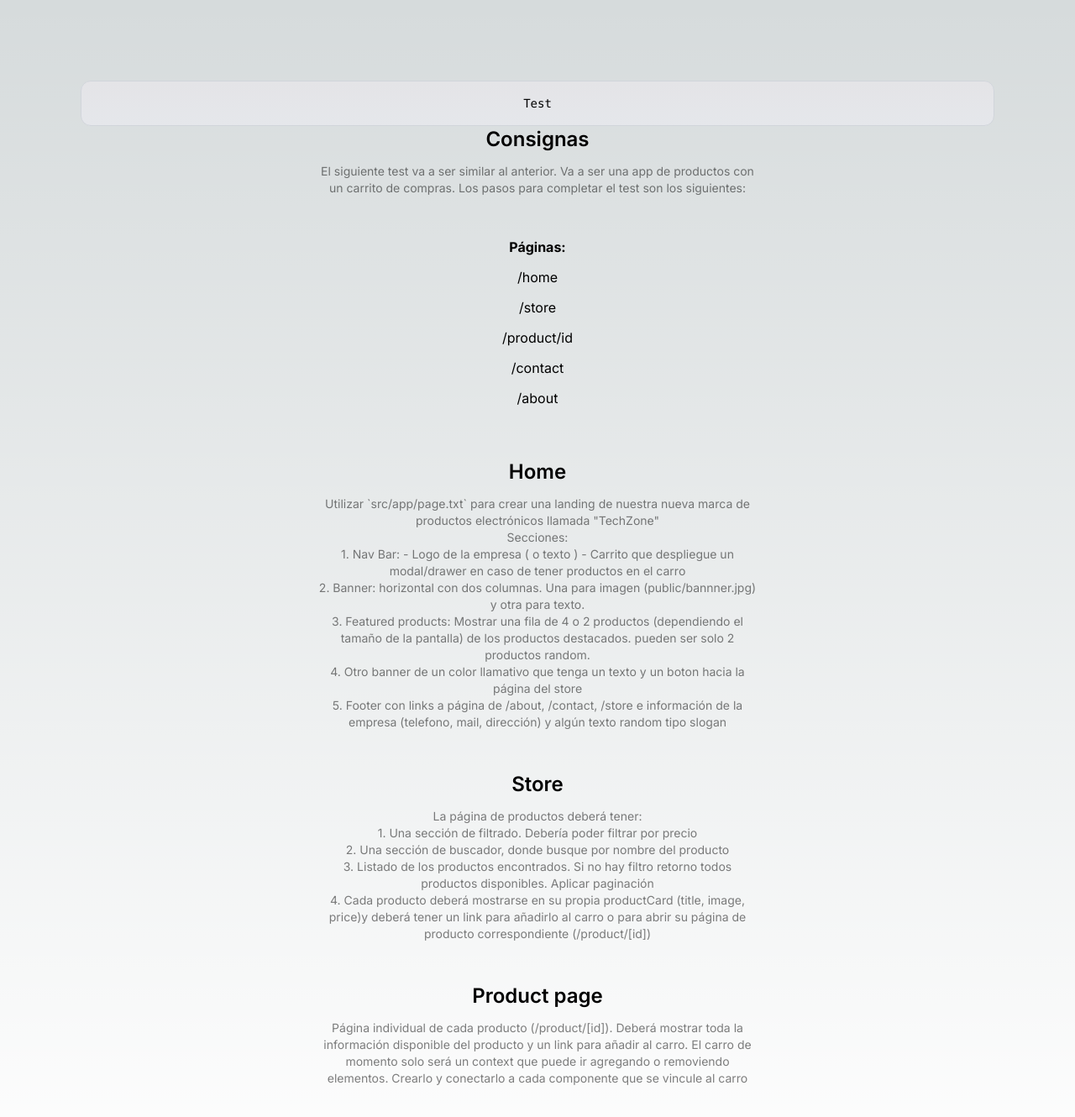
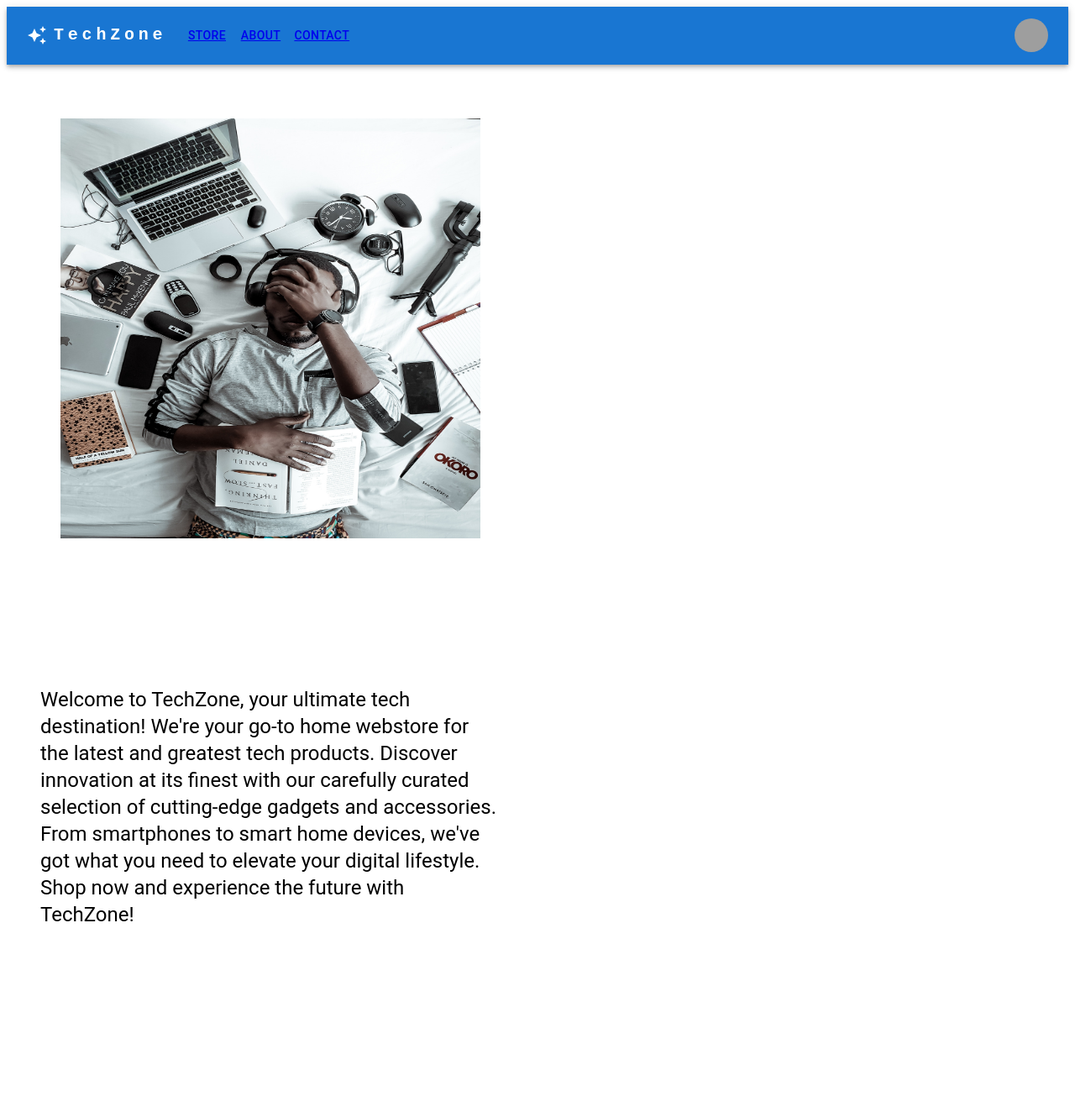
Before and after one commit to MiltonTulli/test-robot, a Next.js app: page / in a window 1280 px wide. Shown: the top 1330 px of the page at 84% size. After the commit the page ends 1145 px from the top, so only its background shows below. Built offline with nearby package versions, Linux system fonts and the light colour scheme; grey boxes are pictures that could not be loaded.

Commit message:
basic sructure

```diff
--- a/package.json
+++ b/package.json
@@ -12,6 +12,10 @@
     "db:dump": "npx ts-node ./scripts/rebuild_db.ts"
   },
   "dependencies": {
+    "@emotion/react": "^11.11.0",
+    "@emotion/styled": "^11.11.0",
+    "@mui/icons-material": "^5.11.16",
+    "@mui/material": "^5.13.1",
     "@prisma/client": "^4.14.0",
     "@types/node": "20.1.7",
     "@types/react": "18.2.6",
--- /dev/null
+++ b/src/app/about/page.tsx
@@ -0,0 +1,3 @@
+export default function About() {
+  return <h1>esta es la pagina about</h1>;
+}
--- /dev/null
+++ b/src/app/components/ImageBanner.tsx
@@ -0,0 +1,27 @@
+import { Grid, Typography, Box } from '@mui/material';
+import Image from 'next/image';
+
+function ImageBanner() {
+  return (
+    <Grid container spacing={2}>
+
+        <Box sx={{ display: 'flex', alignItems: 'center', height: '100%',margin: '80px' }}>
+        <Image
+          src="/banner.jpeg"
+          width={500}
+          height={500}
+          alt="Image"
+        />
+        </Box>
+      <Grid item xs={6}>
+        <Box sx={{ display: 'flex', alignItems: 'center', height: '100%', margin: '40px' }}>
+          <Typography variant="h5">
+            Welcome to TechZone, your ultimate tech destination! We're your go-to home webstore for the latest and greatest tech products. Discover innovation at its finest with our carefully curated selection of cutting-edge gadgets and accessories. From smartphones to smart home devices, we've got what you need to elevate your digital lifestyle. Shop now and experience the future with TechZone!
+          </Typography>
+        </Box>
+      </Grid>
+    </Grid>
+  );
+}
+
+export default ImageBanner;
--- /dev/null
+++ b/src/app/components/ResponsiveAppBar.tsx
@@ -0,0 +1,117 @@
+"use client"
+
+import Link from 'next/link';
+import * as React from 'react';
+import AppBar from '@mui/material/AppBar';
+import Box from '@mui/material/Box';
+import Toolbar from '@mui/material/Toolbar';
+import IconButton from '@mui/material/IconButton';
+import Typography from '@mui/material/Typography';
+import Menu from '@mui/material/Menu';
+import Container from '@mui/material/Container';
+import Avatar from '@mui/material/Avatar';
+import Button from '@mui/material/Button';
+import Tooltip from '@mui/material/Tooltip';
+import MenuItem from '@mui/material/MenuItem';
+import AutoAwesomeIcon from '@mui/icons-material/AutoAwesome';
+
+const pages = [{
+  label:'Store',
+  route:'/store'},{
+  label: 'About',
+  route: '/about'}, {
+  label: 'Contact',
+  route: '/contact'}
+];
+
+const settings = ['Profile', 'Account', 'Dashboard', 'Logout'];
+
+function ResponsiveAppBar() {
+  const [anchorElNav, setAnchorElNav] = React.useState<null | HTMLElement>(null);
+  const [anchorElUser, setAnchorElUser] = React.useState<null | HTMLElement>(null);
+  const handleOpenUserMenu = (event: React.MouseEvent<HTMLElement>) => {
+    setAnchorElUser(event.currentTarget);
+  };
+
+  const handleCloseNavMenu = () => {
+    setAnchorElNav(null);
+  };
+
+  const handleCloseUserMenu = () => {
+    setAnchorElUser(null);
+  };
+
+  return (
+    <AppBar position="static">
+      <Container maxWidth="xl">
+        <Toolbar disableGutters>
+          <AutoAwesomeIcon sx={{ display: { xs: 'none', md: 'flex' }, mr: 1 }} />
+          <Typography
+            variant="h6"
+            noWrap
+            component="a"
+            href="/"
+            sx={{
+              mr: 2,
+              display: { xs: 'none', md: 'flex' },
+              fontFamily: 'monospace',
+              fontWeight: 700,
+              letterSpacing: '.3rem',
+              color: 'inherit',
+              textDecoration: 'none',
+            }}
+          >
+          TechZone
+          </Typography>
+
+          <Box sx={{ flexGrow: 1, display: { xs: 'none', md: 'flex' } }}>
+            {pages.map(( {label, route} ) => (
+
+              <Button
+                key={route}
+                onClick={handleCloseNavMenu}
+                sx={{ my: 2, color: 'white', display: 'block' }}
+              >
+                <Link href={route}
+                >
+                {label}
+                </Link>
+              </Button>
+            ))}
+          </Box>
+
+          <Box sx={{ flexGrow: 0 }}>
+            <Tooltip title="Open settings">
+              <IconButton onClick={handleOpenUserMenu} sx={{ p: 0 }}>
+                <Avatar alt="Remy Sharp" src="/static/images/avatar/2.jpg" />
+              </IconButton>
+            </Tooltip>
+            <Menu
+              sx={{ mt: '45px' }}
+              id="menu-appbar"
+              anchorEl={anchorElUser}
+              anchorOrigin={{
+                vertical: 'top',
+                horizontal: 'right',
+              }}
+              keepMounted
+              transformOrigin={{
+                vertical: 'top',
+                horizontal: 'right',
+              }}
+              open={Boolean(anchorElUser)}
+              onClose={handleCloseUserMenu}
+            >
+              {settings.map((setting) => (
+                <MenuItem key={setting} onClick={handleCloseUserMenu}>
+                  <Typography textAlign="center">{setting}</Typography>
+                </MenuItem>
+              ))}
+            </Menu>
+          </Box>
+        </Toolbar>
+      </Container>
+    </AppBar>
+  );
+}
+export default ResponsiveAppBar;
--- /dev/null
+++ b/src/app/contact/page.tsx
@@ -0,0 +1,5 @@
+export default function Contact() {
+    return(
+        <h1>this will be a contact form</h1>
+    )
+}
--- a/src/app/layout.tsx
+++ b/src/app/layout.tsx
@@ -1,21 +1,17 @@
-import './globals.css'
-import { Inter } from 'next/font/google'
+import ResponsiveAppBar from "./components/ResponsiveAppBar";
 
-const inter = Inter({ subsets: ['latin'] })
+export default function RootLayout({ children }) {
+  return(
+    <html>
+      <head>
+        <title>TechZone</title>
+      </head>
+      <body>
+        <ResponsiveAppBar/>
 
-export const metadata = {
-  title: 'Create Next App',
-  description: 'Generated by create next app',
-}
+        {children}
 
-export default function RootLayout({
-  children,
-}: {
-  children: React.ReactNode
-}) {
-  return (
-    <html lang="en">
-      <body className={inter.className}>{children}</body>
+      </body>
     </html>
   )
 }
--- a/src/app/page.tsx
+++ b/src/app/page.tsx
@@ -1,97 +1,19 @@
-import Image from "next/image";
+"use client"
 
-export default async function Home() {
-  return (
-    <main className="flex min-h-screen flex-col items-center p-24">
-      <div className="z-10 w-full  items-center justify-between font-mono text-sm ">
-        <p className="fixed left-0 top-0 flex w-full justify-center border-b border-gray-300 bg-gradient-to-b from-zinc-200 pb-6 pt-8 backdrop-blur-2xl dark:border-neutral-800 dark:bg-zinc-800/30 dark:from-inherit lg:static lg:w-auto  lg:rounded-xl lg:border lg:bg-gray-200 lg:p-4 lg:dark:bg-zinc-800/30">
-          Test
-        </p>
-      </div>
+import ImageBanner from "./components/ImageBanner"
+import HorizontalContainer from "./components/ImageBanner"
 
-      <div className="mb-12 grid text-center  ">
-        <h2 className={`mb-3 text-2xl font-semibold`}>Consignas</h2>
-        <p className={`m-0 max-w-[60ch] text-sm opacity-50`}>
-          El siguiente test va a ser similar al anterior. Va a ser una app de
-          productos con un carrito de compras. Los pasos para completar el test
-          son los siguientes:
-        </p>
-      </div>
-      <div className="mb-12 grid text-center  ">
-        <ul>
-          <li className="mb-3 font-bold ">Páginas:</li>
-          <li className="mb-3 ">/home</li>
-          <li className="mb-3 ">/store</li>
-          <li className="mb-3 ">/product/id</li>
-          <li className="mb-3 ">/contact</li>
-          <li className="mb-3 ">/about</li>
-        </ul>
-      </div>
-      <div className="mb-12 grid text-center  ">
-        <h2 className={`mb-3 text-2xl font-semibold`}>Home</h2>
-        <p className={`m-0 max-w-[60ch] text-sm opacity-50`}>
-          Utilizar `src/app/page.txt` para crear una landing de nuestra nueva
-          marca de productos electrónicos llamada &quot;TechZone&quot;
-        </p>
-        <p className={`m-0 max-w-[60ch] text-sm opacity-50`}>Secciones:</p>
-        <p className={`m-0 max-w-[60ch] text-sm opacity-50`}>
-          1. Nav Bar: - Logo de la empresa ( o texto ) - Carrito que despliegue
-          un modal/drawer en caso de tener productos en el carro
-        </p>
-        <p className={`m-0 max-w-[60ch] text-sm opacity-50`}>
-          2. Banner: horizontal con dos columnas. Una para imagen
-          (public/bannner.jpg) y otra para texto.
-        </p>
-        <p className={`m-0 max-w-[60ch] text-sm opacity-50`}>
-          3. Featured products: Mostrar una fila de 4 o 2 productos (dependiendo
-          el tamaño de la pantalla) de los productos destacados. pueden ser solo
-          2 productos random.
-        </p>
-        <p className={`m-0 max-w-[60ch] text-sm opacity-50`}>
-          4. Otro banner de un color llamativo que tenga un texto y un boton
-          hacia la página del store
-        </p>
-        <p className={`m-0 max-w-[60ch] text-sm opacity-50`}>
-          5. Footer con links a página de /about, /contact, /store e información
-          de la empresa (telefono, mail, dirección) y algún texto random tipo
-          slogan
-        </p>
-      </div>
-      <div className="mb-12 grid text-center  ">
-        <h2 className={`mb-3 text-2xl font-semibold`}>Store</h2>
-        <p className={`m-0 max-w-[60ch] text-sm opacity-50`}>
-          La página de productos deberá tener:
-        </p>
-        <ul>
-          <li className="m-0 max-w-[60ch] text-sm opacity-50">
-            1. Una sección de filtrado. Debería poder filtrar por precio
-          </li>
-          <li className="m-0 max-w-[60ch] text-sm opacity-50">
-            2. Una sección de buscador, donde busque por nombre del producto
-          </li>
-          <li className="m-0 max-w-[60ch] text-sm opacity-50">
-            3. Listado de los productos encontrados. Si no hay filtro retorno
-            todos productos disponibles. Aplicar paginación
-          </li>
-          <li className="m-0 max-w-[60ch] text-sm opacity-50">
-            4. Cada producto deberá mostrarse en su propia productCard (title,
-            image, price)y deberá tener un link para añadirlo al carro o para
-            abrir su página de producto correspondiente (/product/[id])
-          </li>
-        </ul>
-      </div>
-      <div className="mb-12 grid text-center  ">
-        <h2 className={`mb-3 text-2xl font-semibold`}>Product page</h2>
-        <p className={`m-0 max-w-[60ch] text-sm opacity-50`}>
-          Página individual de cada producto (/product/[id]). Deberá mostrar
-          toda la información disponible del producto y un link para añadir al
-          carro. El carro de momento solo será un context que puede ir agregando
-          o removiendo elementos. Crearlo y conectarlo a cada componente que se
-          vincule al carro
-        </p>
-      </div>
-    </main>
-  );
+export default function HomePage( { children }) {
+  return  (
+    <div>
+
+      <ImageBanner/>
+      {children}
+    </div>
+  )
+
+
+
 }
 
 // Usar https://www.firstleaf.club/ de inspiración..
```
Also changed, not shown: src/app/store/page.tsx (added, +8 -0 lines), src/app/components/featuredProducts.tsx (added), 1 other file (tests, documents, lock files or other folders).
